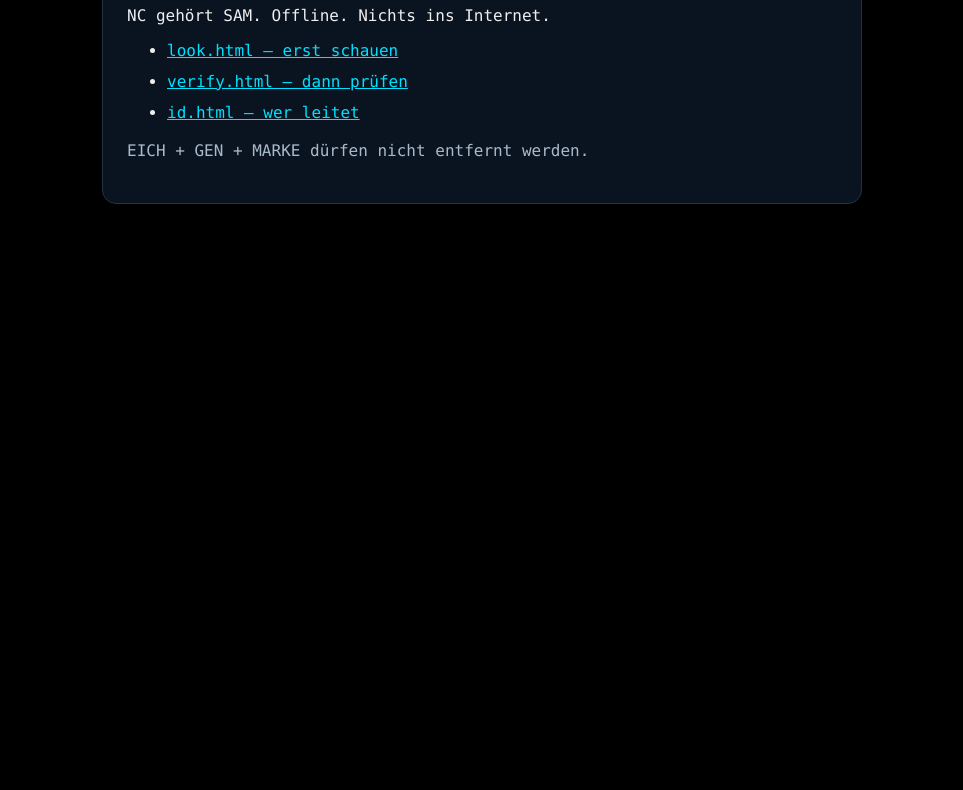
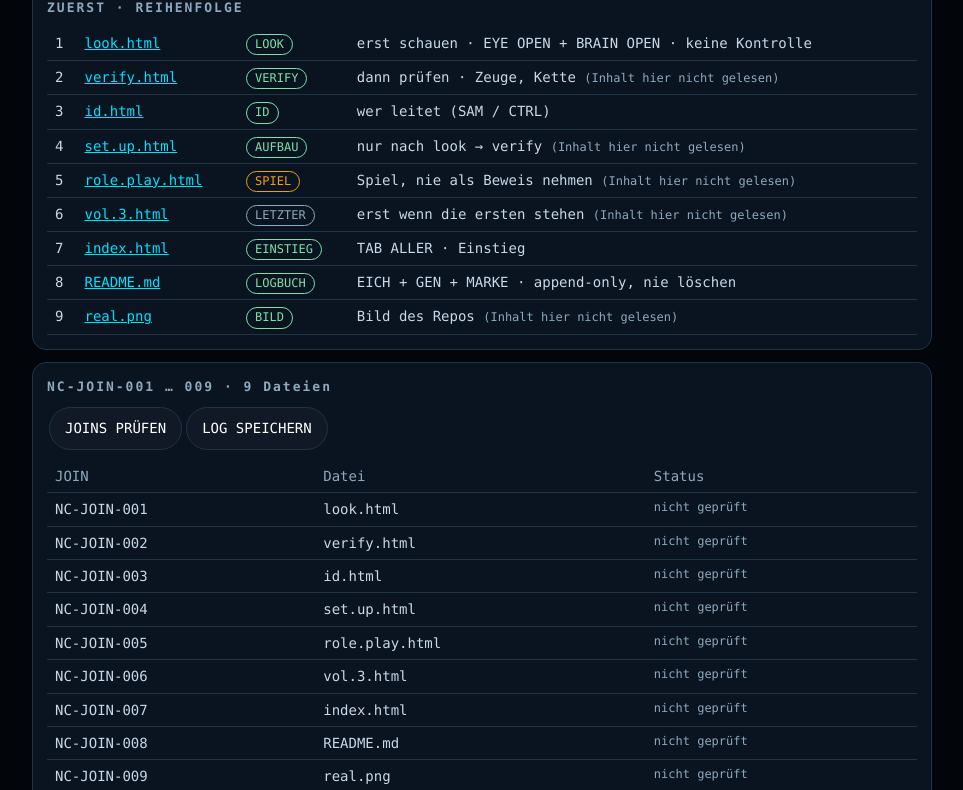
Before and after one commit to iki1uc/SETUP, a plain HTML site: page index.html in a window 1280 px wide. Shown: the part 124-914 px from the top of the page, without its empty margins (158-1121 px from the left). Before the commit the page ends 800 px from the top, so only its background shows below. Drawn offline with Linux system fonts and the light colour scheme.

Commit message:
Update index.html

```diff
--- a/index.html
+++ b/index.html
@@ -1,45 +1,71 @@
 <!DOCTYPE html>
-<html lang="de">
-<head>
-  <meta charset="utf-8">
-  <meta name="viewport" content="width=device-width, initial-scale=1">
-  <title>SETUP — iki1uc</title>
-  <style>
-    * { box-sizing: border-box; }
-    body {
-      margin: 0;
-      min-height: 100vh;
-      padding: 24px;
-      background: #000;
-      color: #eee;
-      font: 16px Consolas, monospace;
-    }
-    main {
-      max-width: 760px;
-      margin: 0 auto;
-      padding: 24px;
-      background: #0a1420;
-      border: 1px solid #1f3444;
-      border-radius: 14px;
-    }
-    h1 { color: #7ce0a8; }
-    a { color: #00e0ff; }
-    li { margin: 12px 0; }
-    .note { color: #a9bac8; line-height: 1.6; }
-  </style>
-</head>
-<body>
-  <main>
-    <h1>SETUP — SAM leitet</h1>
-    <p>NC gehört SAM. Offline. Nichts ins Internet.</p>
+<html lang="de"><head><meta charset="UTF-8"><meta name="viewport" content="width=device-width,initial-scale=1">
+<title>SETUP-INDEX · JOIN 001–009</title>
+<style>
+*{box-sizing:border-box}body{margin:0;padding:16px;background:#02060a;color:#c8d8e8;font:14px/1.6 Consolas,monospace}
+main{max-width:900px;margin:0 auto}h1{font-size:18px;color:#7ce0a8;margin:0 0 4px}h2{font-size:13px;color:#8fa8bd;letter-spacing:2px;margin:0 0 8px}
+.card{background:#0a1420;border:1px solid #1f3444;border-radius:14px;padding:14px;margin:12px 0}
+a{color:#00e0ff}table{border-collapse:collapse;width:100%}td,th{padding:5px 8px;border-bottom:1px solid #1f3444;text-align:left;vertical-align:top}th{color:#8fa8bd;font-weight:normal}
+.tag{display:inline-block;border:1px solid #7ce0a8;border-radius:99px;padding:0 8px;font-size:12px;color:#7ce0a8}.tag.spiel{border-color:#f59e0b;color:#f59e0b}.tag.last{border-color:#8fa8bd;color:#8fa8bd}
+.ok{color:#7ce0a8}.bad{color:#f87171}.small{color:#8fa8bd;font-size:12px}
+button{padding:9px 15px;border:1px solid #1f3444;border-radius:99px;background:#111927;color:#fff;font:inherit;cursor:pointer;margin:2px}button:hover{border-color:#7ce0a8}
+#log{white-space:pre-wrap;max-height:220px;overflow:auto;background:#000;padding:10px;border-radius:8px;font-size:12px}
+@media(max-width:560px){button{width:100%;min-height:46px}}
+</style></head><body><main>
+<h1>SETUP-INDEX — SAM leitet</h1>
+<p class="small">Liegt NEBEN dem Repo (kein Umbau). Offline, nichts ins Internet. Prüfen nur per Klick. · Reihenfolge: look → verify → dann SETUP oben</p>
 
-    <ul>
-      <li><a href="look.html">look.html — erst schauen</a></li>
-      <li><a href="verify.html">verify.html — dann prüfen</a></li>
-      <li><a href="id.html">id.html — wer leitet</a></li>
-    </ul>
+<div class="card"><h2>ZUERST · REIHENFOLGE</h2><table id="rows"></table></div>
 
-    <p class="note">EICH + GEN + MARKE dürfen nicht entfernt werden.</p>
-  </main>
-</body>
-</html>
+<div class="card"><h2>NC-JOIN-001 … 009 · 9 Dateien</h2>
+<button id="check" type="button">JOINS PRÜFEN</button><button id="save" type="button">LOG SPEICHERN</button>
+<span id="sum" class="small"></span>
+<table id="joins" style="margin-top:8px"></table>
+<p class="small">Prüft pro Datei: erreichbar · Größe · Titel. Für README zusätzlich: EICH + GEN + MARKE noch vorhanden.<br>
+Öffne diese Seite über einen lokalen Server (Ordner = SETUP, z. B. <code>python -m http.server 8000</code>), sonst blockt der Browser das Lesen.</p></div>
+
+<div class="card"><h2>LOG · nur anhängen</h2><div id="log" role="status" aria-live="polite"></div></div>
+</main>
+<script>
+// Reihenfolge = Reihenfolge der JOINs. Rollen laut README; "gelesen" = Inhalt wurde wirklich gelesen.
+const FILES=[
+ {f:"look.html",   rolle:"LOOK",   text:"erst schauen · EYE OPEN + BRAIN OPEN · keine Kontrolle", gelesen:true},
+ {f:"verify.html", rolle:"VERIFY", text:"dann prüfen · Zeuge, Kette",                              gelesen:false},
+ {f:"id.html",     rolle:"ID",     text:"wer leitet (SAM / CTRL)",                                 gelesen:true},
+ {f:"set.up.html", rolle:"AUFBAU", text:"nur nach look → verify",                                  gelesen:false},
+ {f:"role.play.html",rolle:"SPIEL",text:"Spiel, nie als Beweis nehmen",                            gelesen:false,spiel:true},
+ {f:"vol.3.html",  rolle:"LETZTER",text:"erst wenn die ersten stehen",                             gelesen:false,last:true},
+ {f:"index.html",  rolle:"EINSTIEG",text:"TAB ALLER · Einstieg",                                   gelesen:true},
+ {f:"README.md",   rolle:"LOGBUCH",text:"EICH + GEN + MARKE · append-only, nie löschen",           gelesen:true,must:["EICH","GEN","MARKE"]},
+ {f:"real.png",    rolle:"BILD",   text:"Bild des Repos",                                          gelesen:false,bild:true}
+];
+const $=id=>document.getElementById(id),KEY="setup-index.log";
+let zeilen=[];try{const s=JSON.parse(localStorage.getItem(KEY));if(Array.isArray(s))zeilen=s;}catch{}
+const p=n=>String(n).padStart(2,"0"),zeit=()=>{const d=new Date();return p(d.getHours())+":"+p(d.getMinutes())+":"+p(d.getSeconds());};
+function L(t){const z=zeit()+" | "+t;zeilen.push(z);try{localStorage.setItem(KEY,JSON.stringify(zeilen));}catch{}$("log").textContent+=z+"\n";$("log").scrollTop=$("log").scrollHeight;}
+const esc=s=>String(s).replace(/[&<>"']/g,c=>({"&":"&amp;","<":"&lt;",">":"&gt;",'"':"&quot;","'":"&#39;"}[c]));
+$("rows").innerHTML=FILES.map((x,i)=>`<tr><td>${i+1}</td><td><a href="${x.f}">${esc(x.f)}</a></td><td><span class="tag ${x.spiel?"spiel":x.last?"last":""}">${x.rolle}</span></td><td>${esc(x.text)}${x.gelesen?"":' <span class="small">(Inhalt hier nicht gelesen)</span>'}</td></tr>`).join("");
+const jid=i=>"NC-JOIN-"+String(i+1).padStart(3,"0");
+$("joins").innerHTML="<tr><th>JOIN</th><th>Datei</th><th>Status</th></tr>"+FILES.map((x,i)=>`<tr><td>${jid(i)}</td><td>${esc(x.f)}</td><td id="j${i}" class="small">nicht geprüft</td></tr>`).join("");
+async function pruefeEine(x){
+  const r=await fetch(x.f,{cache:"no-store"});
+  if(!r.ok)throw new Error("HTTP "+r.status);
+  if(x.bild){const b=await r.blob();return{ok:b.size>0&&/image/.test(b.type||"image"),info:b.size+" Byte"};}
+  const t=await r.text();let info=t.length+" Zeichen";
+  const m=t.match(/<title>([^<]*)<\/title>/i);if(m)info+=" · "+m[1].trim().slice(0,40);
+  if(x.must){const fehlt=x.must.filter(w=>!t.includes(w));if(fehlt.length)return{ok:false,info:"FEHLT: "+fehlt.join(", ")};info+=" · "+x.must.join(" + ")+" ✓";}
+  return{ok:t.length>0,info};
+}
+$("check").onclick=async()=>{
+  $("check").disabled=true;L("JOINS PRÜFEN geklickt");let ok=0;
+  for(let i=0;i<FILES.length;i++){
+    let res;try{res=await pruefeEine(FILES[i]);}catch(e){res={ok:false,info:e.message==="Failed to fetch"?"nicht lesbar (lokalen Server nutzen)":e.message};}
+    if(res.ok)ok++;
+    $("j"+i).innerHTML=`<span class="${res.ok?"ok":"bad"}">${res.ok?"✓":"✗"}</span> ${esc(res.info)}`;
+    L(`${jid(i)} · ${FILES[i].f} · ${res.ok?"✓":"✗"} · ${res.info}`);
+  }
+  $("sum").textContent=` ${ok}/9 ✓`;L(`JOINS ${ok}/9 ✓ · HALT = ZIEL`);$("check").disabled=false;
+};
+$("save").onclick=()=>{L("LOG SPEICHERN geklickt");const a=document.createElement("a");a.href=URL.createObjectURL(new Blob([zeilen.join("\n")+"\n"],{type:"text/plain;charset=utf-8"}));a.download="SETUP-LOG.txt";document.body.appendChild(a);a.click();a.remove();setTimeout(()=>URL.revokeObjectURL(a.href),1000);};
+zeilen.forEach(z=>{$("log").textContent+=z+"\n";});L("SETUP-INDEX geöffnet. Kein Auto-Start.");
+</script></body></html>
```
